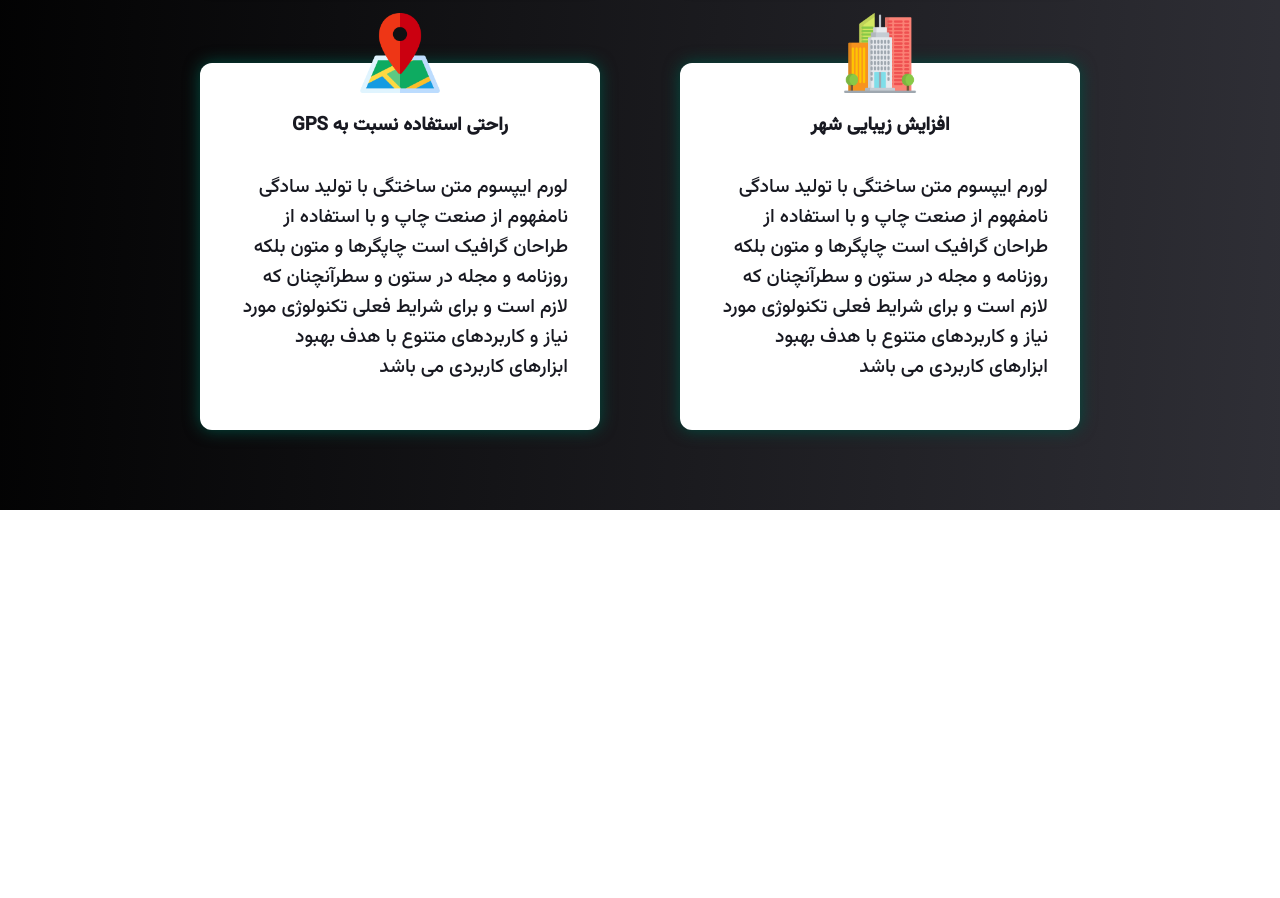
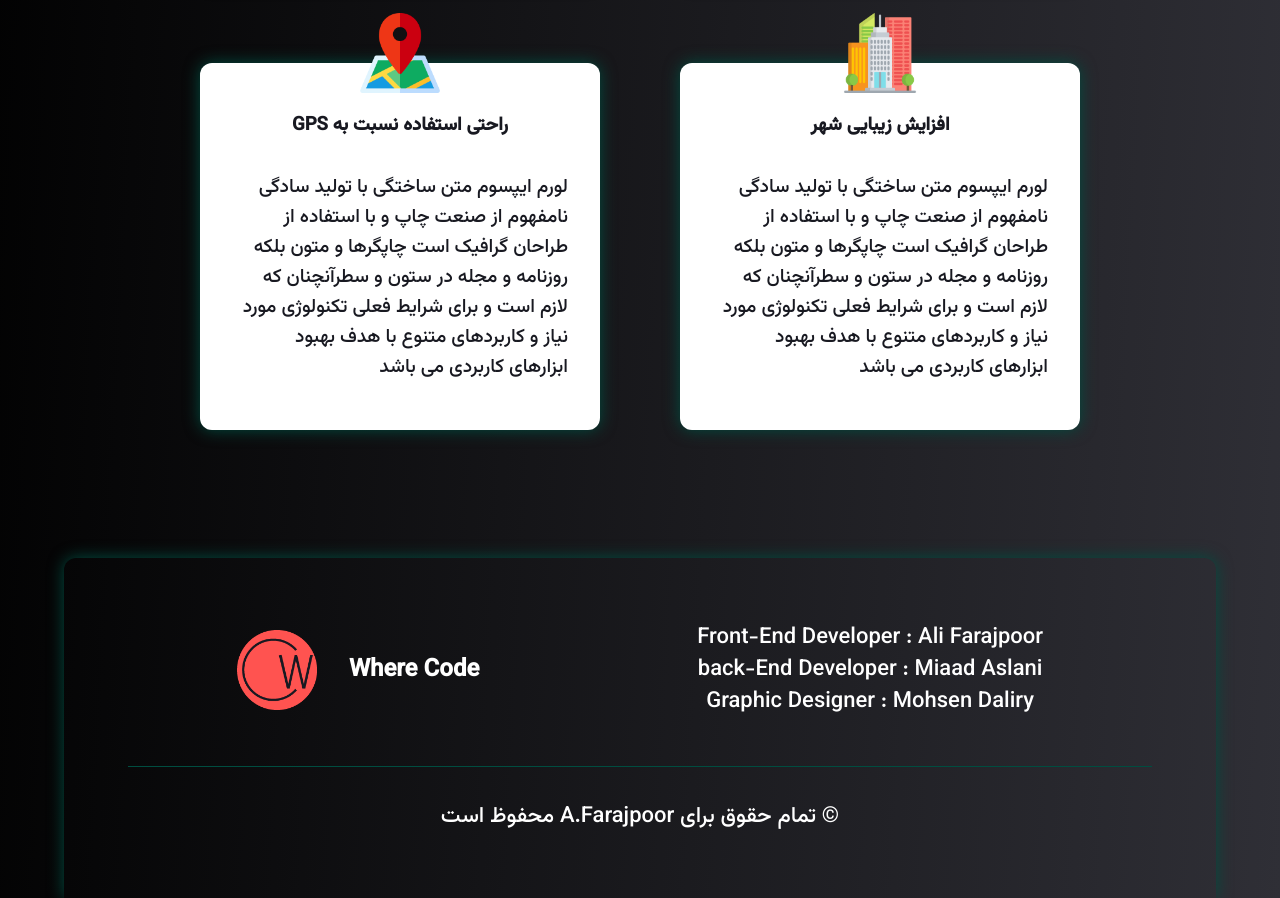
Before and after one commit to ALIMOD021/qr-code, a plain HTML site: page index.html in a window 1280 px wide. Shown: the part 1264-2162 px from the top of the page. Before the commit the page ends 1774 px from the top, so only its background shows below. Drawn offline with Linux system fonts and the light colour scheme.

Commit message:
site design finish

```diff
--- a/index.html
+++ b/index.html
@@ -44,7 +44,6 @@
                     <ul class="d-flex nav-list">
                         <li><a href="#" class="list-item-link">خانه</a></li>
                         <li><a href="#" class="list-item-link">ویژگی ها</a></li>
-                        <li><a href="#" class="list-item-link">معایب و مزایا</a></li>
                         <li><a href="#" class="list-item-link">درباره ما</a></li>
                     </ul>
                 </div>
@@ -146,6 +145,24 @@
             </section>
         </div>
     </div>
+    <footer>
+        <div class="footer-section d-flex">
+            <div class="project-div">
+                <div class="project-detail-box d-flex">
+                    <img src="Images/Logo-MadreseNew.png" alt="Project-logo" class="project-logo">
+                    <h2 class="footer-project-name">Where Code</h2>
+                </div>
+            </div>
+            <div class="project-Builders-box d-flex">
+                <p class="front">Front-End Developer : Ali Farajpoor</p>
+                <p class="back">back-End Developer : Miaad Aslani</p>
+                <p class="graphic-designer">Graphic Designer : Mohsen Daliry</p>
+            </div>
+        </div>
+        <div class="footer-copy-right">
+            <p class="copy-right-text">© تمام حقوق برای A.Farajpoor محفوظ است</p>
+        </div>
+    </footer>
     <script src="index.js"></script>
 </body>
 
--- a/index.js
+++ b/index.js
@@ -2,7 +2,7 @@
 let text1 = 'Where code'; // The text to be animated for the first p tag
 let text2 = 'جشنواره برنامه نویسی مدرسه موفقیان'; // The text to be animated for the second p tag
 let text3 = 'Made By : [A.Farajpoor] ,[M.Aslani]'; // The text to be animated for the third p tag
-let speed = 100; // Speed/delay of the effect in milliseconds
+let speed = 80; // Speed/delay of the effect in milliseconds
 
 function typeWriter(text, id, delay) {
   let i = 0;
--- a/style.css
+++ b/style.css
@@ -186,6 +186,7 @@ header i {
 
 .feature-section {
     display: flex;
+    margin-bottom: 3rem;
 }
 
 .feature_box {
@@ -196,7 +197,7 @@ header i {
     gap: 5rem;
 }
 
-section {
+.first-feature {
     background-color: #fff;
     box-shadow: 0 0 16px var(--main-text-color);
     border-radius: 12px;
@@ -249,10 +250,86 @@ section.show {
     height: 100%;
 }
 
+/* footer design codes */
+
+footer {
+    box-shadow: 0 0 16px var(--main-text-color);
+    display: flex;
+    flex-direction: column;
+    align-items: center;
+    justify-content: center;
+    padding: 4rem;
+    gap: 3rem;
+    width: 90%;
+    margin: 0 auto;
+    border-radius: 12px;
+    border-bottom-left-radius: 0;
+    border-bottom-right-radius: 0;
+}
+
+.footer-section,
+.project-detail-box {
+    flex-direction: row-reverse;
+}
+
+.footer-section {
+    justify-content: space-around;
+    width: 100%;
+}
+
+.project-detail-box {
+    gap: 2rem;
+}
+
+.project-logo {
+    width: 80px;
+    height: 80px;
+}
+
+.project-Builders-box {
+    flex-direction: column;
+    justify-content: center;
+    align-items: center;
+    line-height: 2rem;
+    font-size: 22px;
+}
+
+.footer-copy-right {
+    width: 100%;
+    text-align: center;
+    border-top: #004D40 solid 1px;
+}
+
+.copy-right-text {
+    margin-top: 2rem;
+    font-size: 22px;
+}
+
 /* responsiv codes */
 @media screen and (max-width:933px) {
     .feature_box {
         grid-template-columns: repeat(1, 400px);
+    }
+}
+
+@media screen and (max-width:864px) {
+
+    .copy-right-text,
+    .project-Builders-box {
+        font-size: 18px;
+    }
+
+    .project-logo {
+        width: 60px;
+        height: 60px;
+    }
+
+    .project-detail-box {
+        gap: 1rem;
+    }
+
+    footer {
+        padding: 4rem 2rem;
     }
 }
 
@@ -271,6 +348,16 @@ section.show {
 
     .site-name {
         font-size: 1.5rem;
+    }
+}
+
+@media screen and (max-width:656px) {
+    .footer-section {
+        flex-direction: column;
+        gap: 2rem;
+    }
+    footer{
+        padding: 1rem;
     }
 }
 
@@ -385,6 +472,15 @@ section.show {
     .feature_box {
         grid-template-columns: repeat(1, 300px);
     }
+    .copy-right-text,
+    .project-Builders-box {
+        font-size: 14px;
+    }
+
+    .project-logo {
+        width: 50px;
+        height: 50px;
+    }
 }
 
 @media screen and (max-width:382px) {
```
